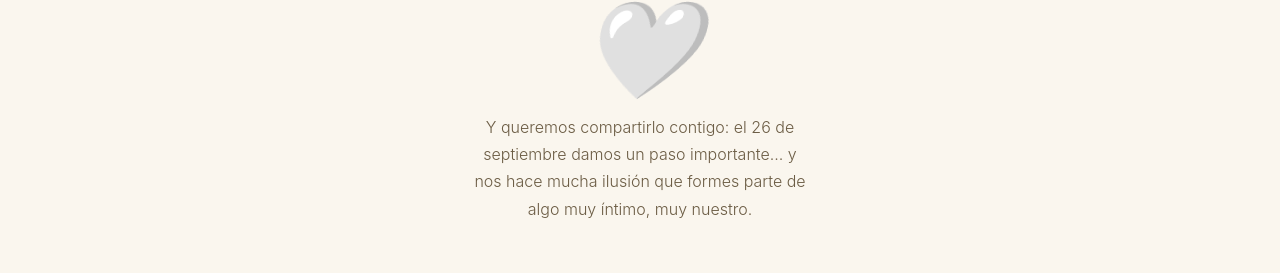
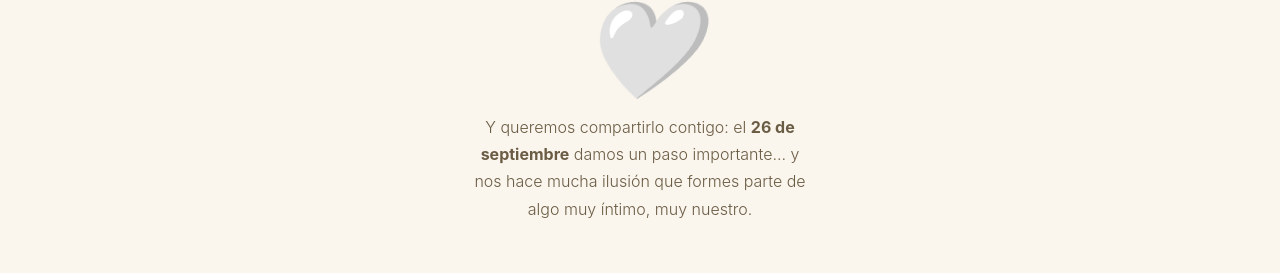
Before and after one commit to ytaylor/Yanelis-David, a React (Vite) app: page / in a window 1280 px wide. Shown: the part 332-605 px from the top of the page. Built offline with nearby package versions, Linux system fonts and the light colour scheme.

Commit message:
Highlight wedding date in the hero section

```diff
--- a/src/components/Boda.jsx
+++ b/src/components/Boda.jsx
@@ -20,7 +20,7 @@ export default function Boda() {
             <p className="hero-names">Yanelis & David</p>
           </div>
           <h1 className="hero-title">Nos<br/>casamos 🤍</h1>
-          <p className="hero-sub"> Y queremos compartirlo contigo: el 26 de septiembre damos un paso importante…
+          <p className="hero-sub"> Y queremos compartirlo contigo: el <strong>26 de septiembre</strong> damos un paso importante…
 y nos hace mucha ilusión que formes parte de algo muy íntimo, muy nuestro.</p>
         </div>
       </header>
```
